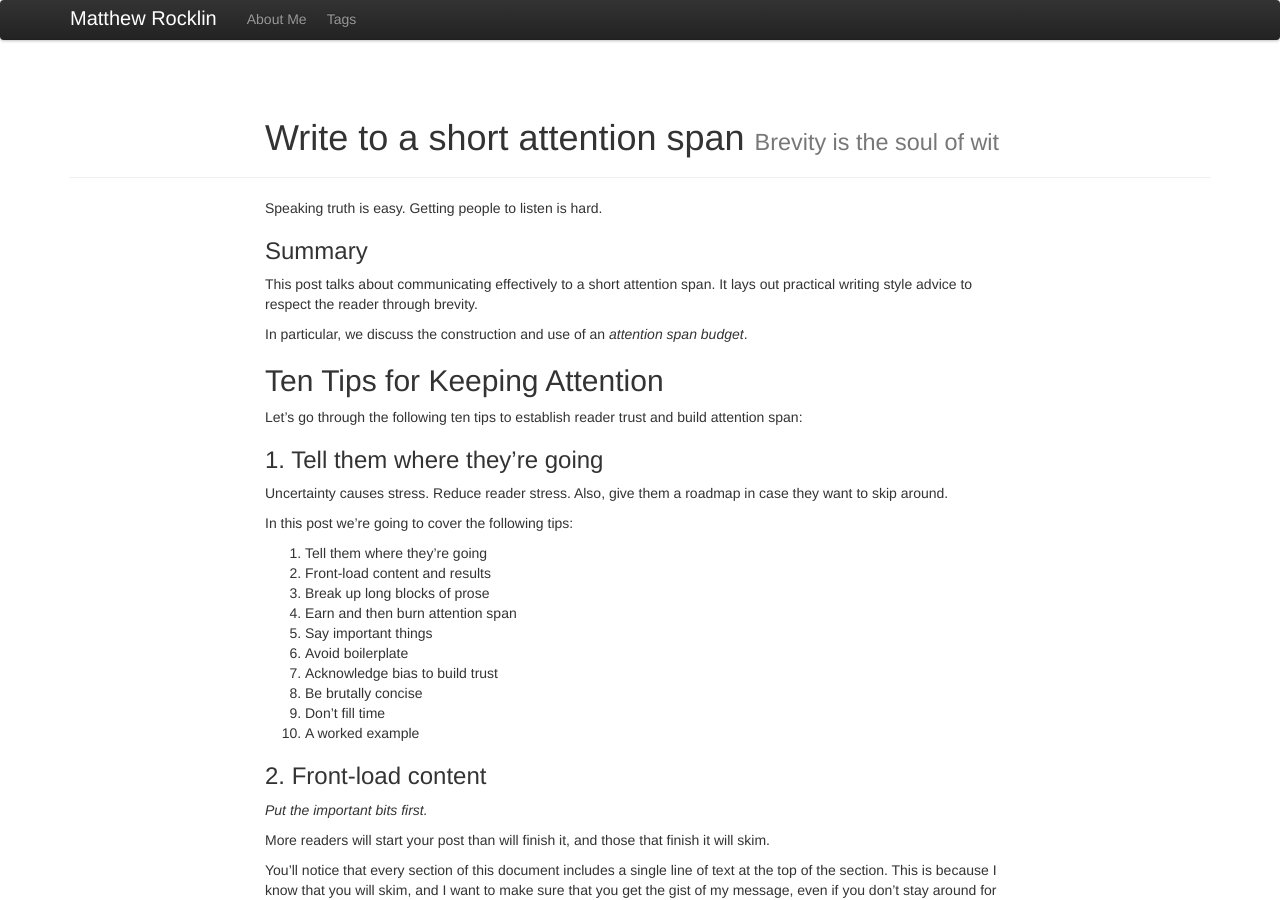
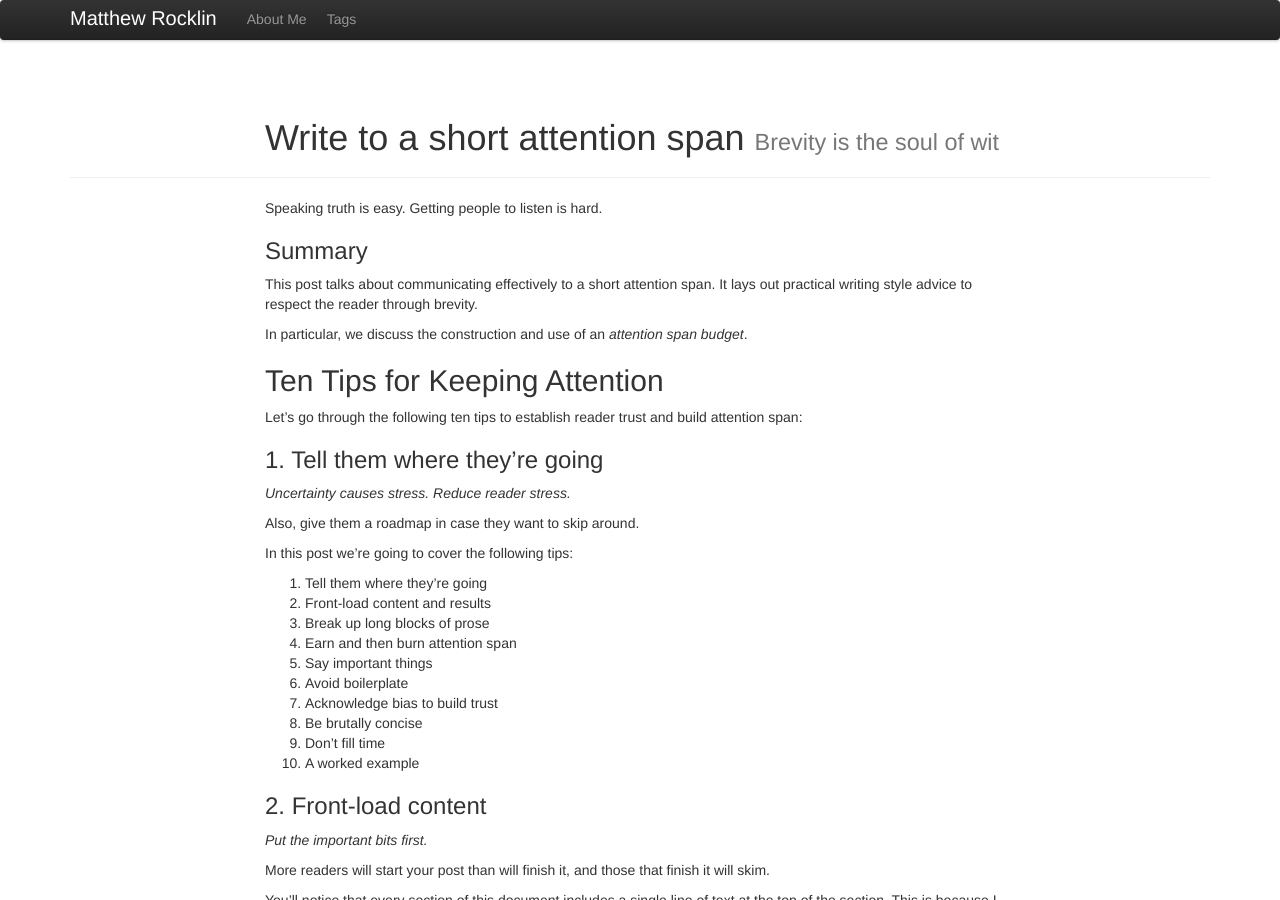
Before and after one commit to besyskymnbk/blog, a Jekyll site: the page built from _posts/work/2020-07-13-brevity.md, in a window 1280 px wide and 900 px high. Built offline with Jekyll 4.4.1, drawn with Linux system fonts in a browser that asks for light colours; comment, search, counter and statistics services are not loaded.

Commit message:
italicize header comment

```diff
--- a/_posts/work/2020-07-13-brevity.md
+++ b/_posts/work/2020-07-13-brevity.md
@@ -26,7 +26,8 @@ Let's go through the following ten tips to establish reader trust and build atte
 
 ### 1.  Tell them where they're going
 
-Uncertainty causes stress.  Reduce reader stress.
+*Uncertainty causes stress.  Reduce reader stress.*
+
 Also, give them a roadmap in case they want to skip around.
 
 In this post we're going to cover the following tips:
```
